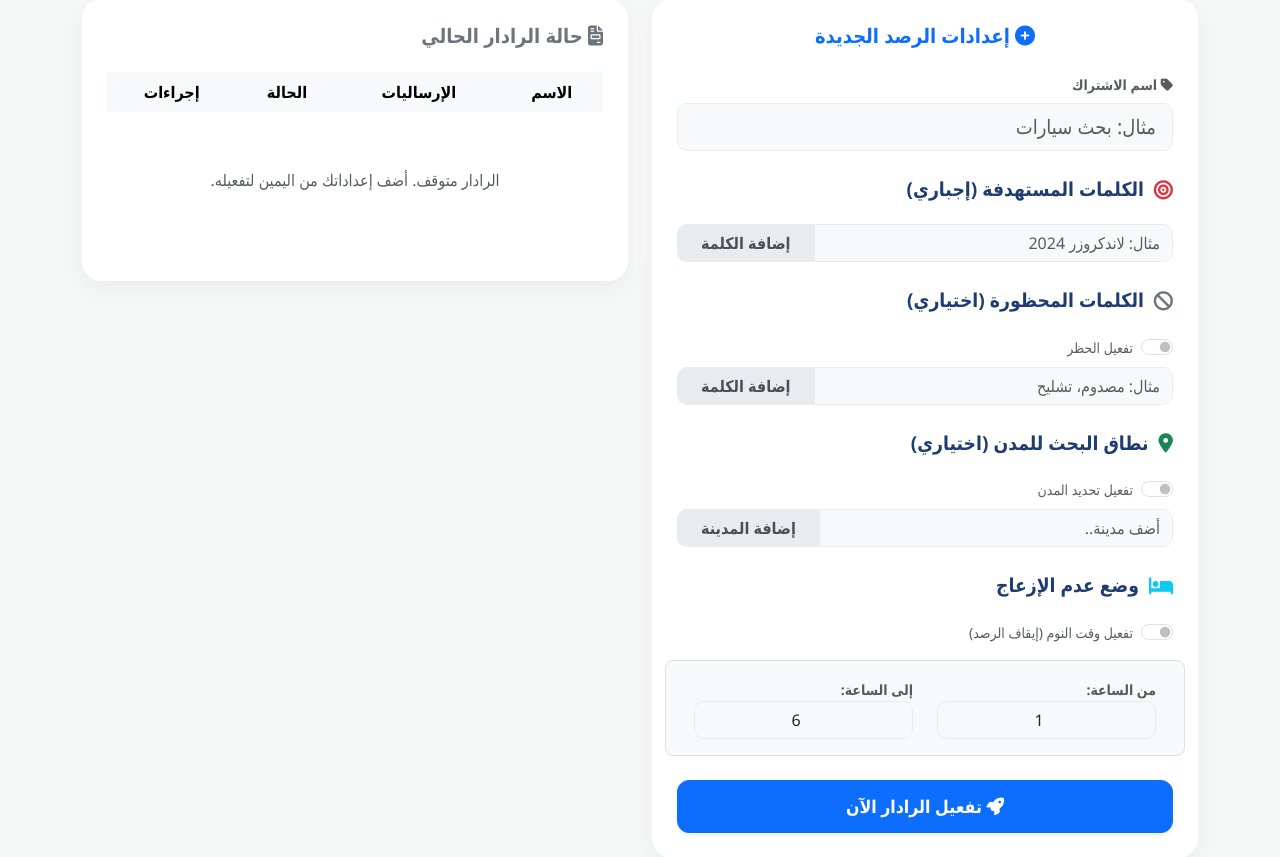
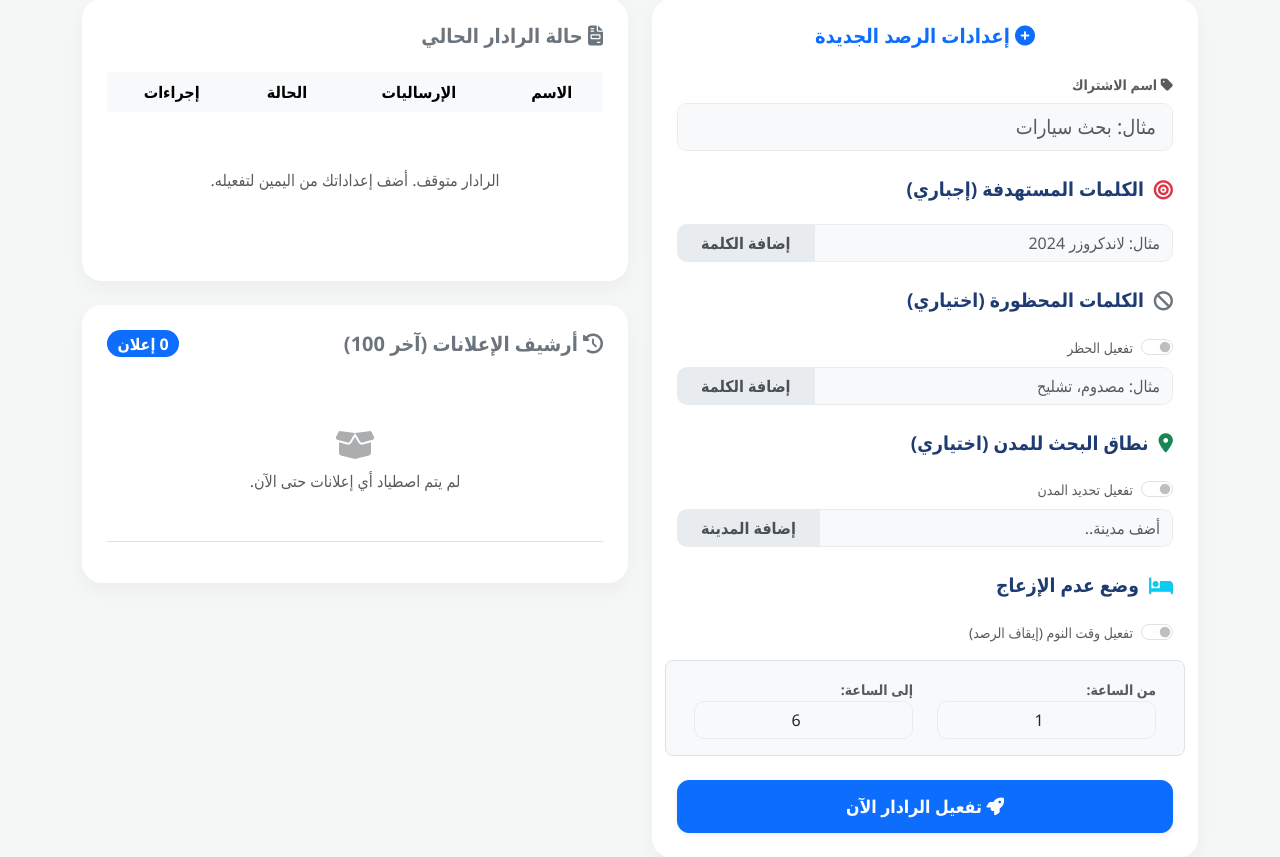
Before and after one commit to turky4500/haraj-saas, a Flask app: page /user_dashboard in a window 1280 px wide. Shown: the part 167-1024 px from the top of the page. Run offline with Flask 3, Linux system fonts and the light colour scheme; the visitor is signed in with stand-in values (Sample User, id 1); data that the repository does not hold is empty; some libraries are stand-ins or nearby versions.

Commit message:
Update user.html

```diff
--- a/templates/user.html
+++ b/templates/user.html
@@ -44,6 +44,7 @@
         .btn-add:hover { background-color: #dde0e3; }
 
         .main-btn { border-radius: 12px; font-size: 1.1rem; padding: 12px; }
+        .log-table { max-height: 350px; overflow-y: auto; }
     </style>
 </head>
 <body>
@@ -199,6 +200,31 @@
                         </table>
                     </div>
                 </div>
+
+                <div class="glass-card log-table">
+                    <div class="d-flex justify-content-between align-items-center mb-4">
+                        <h5 class="text-secondary fw-bold mb-0"><i class="fas fa-history"></i> أرشيف الإعلانات (آخر 100)</h5>
+                        <span class="badge bg-primary rounded-pill fs-6">{{ sub.sent_count if sub else 0 }} إعلان</span>
+                    </div>
+                    <div class="table-responsive">
+                        <table class="table table-sm table-hover align-middle">
+                            <tbody>
+                                {% for log in logs %}
+                                <tr>
+                                    <td style="width: 25%;"><span class="badge bg-light text-primary border rounded-pill"><i class="fas fa-search"></i> {{ log.keyword_matched }}</span></td>
+                                    <td><a href="{{ log.url }}" target="_blank" class="text-decoration-none text-dark fw-bold">{{ log.title[:50] }}...</a></td>
+                                    <td class="text-muted small text-end" dir="ltr" style="width: 20%;">{{ log.timestamp.strftime('%H:%M | %m-%d') }}</td>
+                                </tr>
+                                {% else %}
+                                <tr>
+                                    <td colspan="3" class="text-center text-muted py-5"><i class="fas fa-box-open fa-2x mb-2 d-block opacity-50"></i>لم يتم اصطياد أي إعلانات حتى الآن.</td>
+                                </tr>
+                                {% endfor %}
+                            </tbody>
+                        </table>
+                    </div>
+                </div>
+
             </div>
         </div>
     </div>
```
